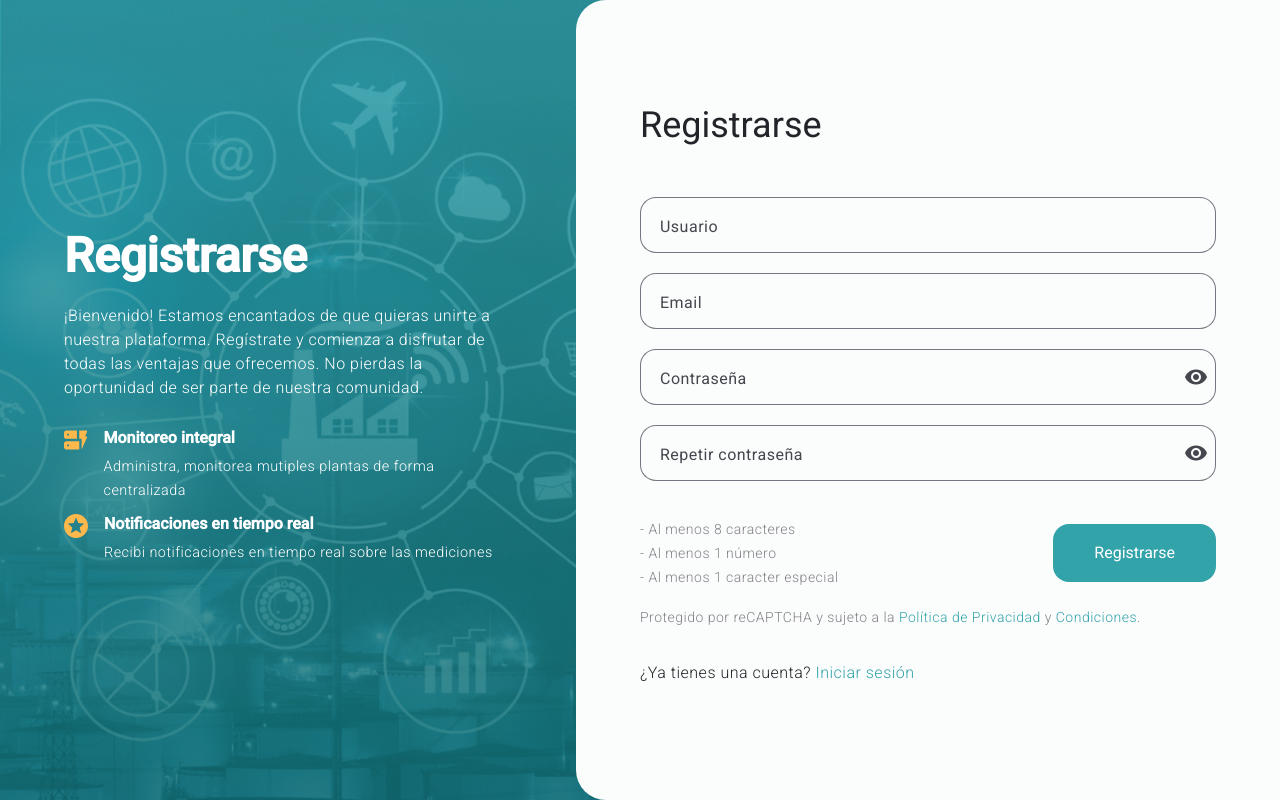
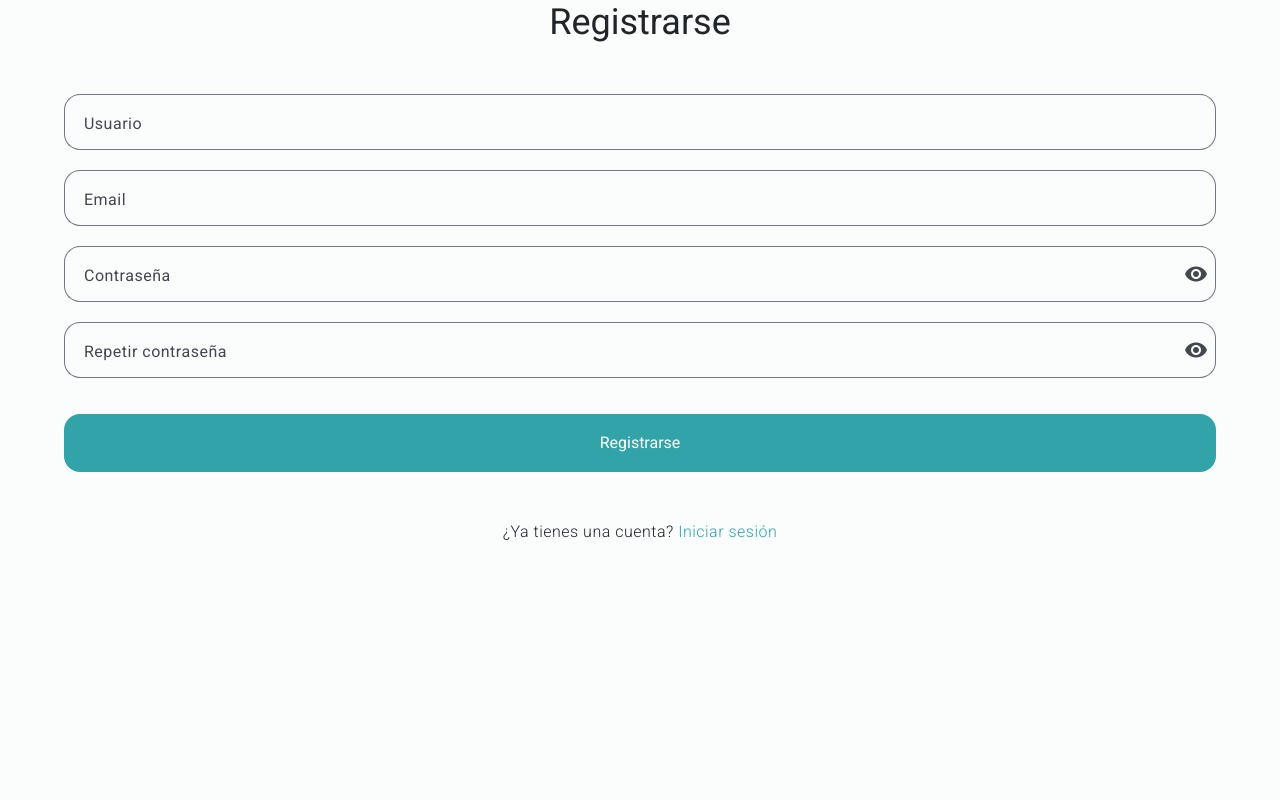
Before and after one commit to NachoGallo7/techforb-challenge-fe, an Angular app: page / in a window 1280 px wide. Built offline with nearby package versions, Linux system fonts and the light colour scheme.

Commit message:
- Started to fix the default styling so that it starts with mobile layout

```diff
--- a/src/app/components/register-user/register-user.component.css
+++ b/src/app/components/register-user/register-user.component.css
@@ -28,9 +28,11 @@
 .registration-info{
   flex: 1 1 45%;
   color: white;
-  padding: 0 7rem;
+  /* padding: 0 7rem; */
   flex-direction: column;
   justify-content: center;
+  /* breakpoint-related */
+  padding: 0 4rem;
 }
 .registration-info h1, .registration-form-container h1 {
   font-weight: bold;
@@ -68,11 +70,13 @@
 .registration-form-container{
   flex: 1 1 55%;
   flex-direction: column;
-  justify-content: flex-start;
+  justify-content: center;
   background-color: var(--form-bg-color);
   border-radius: 30px 0 0 30px;
-  padding: 0 7rem;
+  /* padding: 0 7rem; */
   overflow-y: auto;
+  /* breakpoint-related */
+  padding: 0 4rem;
 }
   .registration-form-container .spacer{
     flex: 1 0;
@@ -108,8 +112,6 @@
   }
   .registration-form{
     flex-direction: column;
-    flex: 1 1;
-    /* gap: 1rem; */
     margin-top: 2rem;
   }
   .button-container{
@@ -156,3 +158,6 @@
   /* align-items: center; */
   align-self: center;
 }
+.spacer.small-screen{
+  display: none;
+}
--- a/src/app/components/register-user/register-user.component.html
+++ b/src/app/components/register-user/register-user.component.html
@@ -1,7 +1,7 @@
 <div class="component-container d-flex">
   <div class="registration-info d-flex" [ngClass]="{
-      'large-screen': breakpointLevel()<=breakpointLevelMap[Breakpoints.Large],
-      'small-screen': breakpointLevel()<=breakpointLevelMap[Breakpoints.Small]}">
+      'large-screen': breakpointLevel()>=breakpointLevelMap[Breakpoints.Large],
+      'small-screen': breakpointLevel()>=breakpointLevelMap[Breakpoints.Small]}">
     <!-- INFO -->
     <div class="info">
       <h1>Registrarse</h1>
@@ -37,12 +37,12 @@
     </ul>
   </div>
   <div class="registration-form-container d-flex" [ngClass]="{
-      'large-screen': breakpointLevel()<=breakpointLevelMap[Breakpoints.Large],
-      'small-screen': breakpointLevel()<=breakpointLevelMap[Breakpoints.Small]}">
-    <div class="spacer"></div>
-    <h1 [ngClass]="{'small-screen': breakpointLevel()<=breakpointLevelMap[Breakpoints.Small]}">Portal de monitoreo</h1>
+      'large-screen': breakpointLevel()>=breakpointLevelMap[Breakpoints.Large],
+      'small-screen': breakpointLevel()>=breakpointLevelMap[Breakpoints.Small]}">
+    <div class="spacer" [ngClass]="{'small-screen': breakpointLevel()>=breakpointLevelMap[Breakpoints.Small]}"></div>
+    <h1 [ngClass]="{'small-screen': breakpointLevel()>=breakpointLevelMap[Breakpoints.Small]}">Portal de monitoreo</h1>
     <h3>Registrarse</h3>
-    <form class="d-flex registration-form" [ngClass]="{'small-screen': breakpointLevel()<=breakpointLevelMap[Breakpoints.Small]}" (ngSubmit)="submit()" [formGroup]="registerForm">
+    <form class="d-flex registration-form" [ngClass]="{'small-screen': breakpointLevel()>=breakpointLevelMap[Breakpoints.Small]}" (ngSubmit)="submit()" [formGroup]="registerForm">
       <!-- USERNAME -->
       <mat-form-field appearance="outline">
         <mat-label>Usuario</mat-label>
@@ -74,17 +74,17 @@
         </button>
       </mat-form-field>
       <div class="button-container d-flex">
-        <small class="password-indications" [ngClass]="{'small-screen': breakpointLevel()<=breakpointLevelMap[Breakpoints.Small]}">- Al menos 8 caracteres<br>- Al menos 1 número<br>- Al menos 1 caracter especial</small>
-        <button class="btn submit-button" [ngClass]="{'small-screen': breakpointLevel()<=breakpointLevelMap[Breakpoints.Small]}" type="submit">Registrarse</button>
+        <small class="password-indications" [ngClass]="{'small-screen': breakpointLevel()>=breakpointLevelMap[Breakpoints.Small]}">- Al menos 8 caracteres<br>- Al menos 1 número<br>- Al menos 1 caracter especial</small>
+        <button class="btn submit-button" [ngClass]="{'small-screen': breakpointLevel()>=breakpointLevelMap[Breakpoints.Small]}" type="submit">Registrarse</button>
         <!-- <button mat-fab extended>
           Registrarse
         </button> -->
       </div>
-      <small class="terms-service" [ngClass]="{'small-screen': breakpointLevel()<=breakpointLevelMap[Breakpoints.Small]}">Protegido por reCAPTCHA y sujeto a la <a href="">Política de Privacidad</a> y <a href="">Condiciones</a>.</small>
+      <small class="terms-service" [ngClass]="{'small-screen': breakpointLevel()>=breakpointLevelMap[Breakpoints.Small]}">Protegido por reCAPTCHA y sujeto a la <a href="">Política de Privacidad</a> y <a href="">Condiciones</a>.</small>
       <div class="login-cta">
         <p>¿Ya tienes una cuenta? <a href="">Iniciar sesión</a></p>
       </div>
     </form>
-    <div class="spacer"></div>
+    <div class="spacer" [ngClass]="{'small-screen': breakpointLevel()>=breakpointLevelMap[Breakpoints.Small]}"></div>
   </div>
 </div>
--- a/src/app/components/register-user/register-user.component.ts
+++ b/src/app/components/register-user/register-user.component.ts
@@ -35,13 +35,14 @@ export class RegisterUserComponent implements OnInit{
   hideConfirmationPasswordSignal = signal(false);
 
   ngOnInit(): void {
-    console.log(this.breakpointLevelMap[Breakpoints.XLarge]);
     this.registerForm = this.formBuilder.group({
       username: [],
       email: [],
       password: [],
       confirmationPassword: []
     });
+
+    setTimeout(() => console.log("CURRENT BREAKPOINT LEVEL: ", this.breakpointLevel()), 5000);
 
     this.breakpointObserver.observe([Breakpoints.XLarge, Breakpoints.Large, Breakpoints.Medium, Breakpoints.Small, Breakpoints.Handset]).subscribe(result => {
       if(result.breakpoints[Breakpoints.XLarge]) {
```
